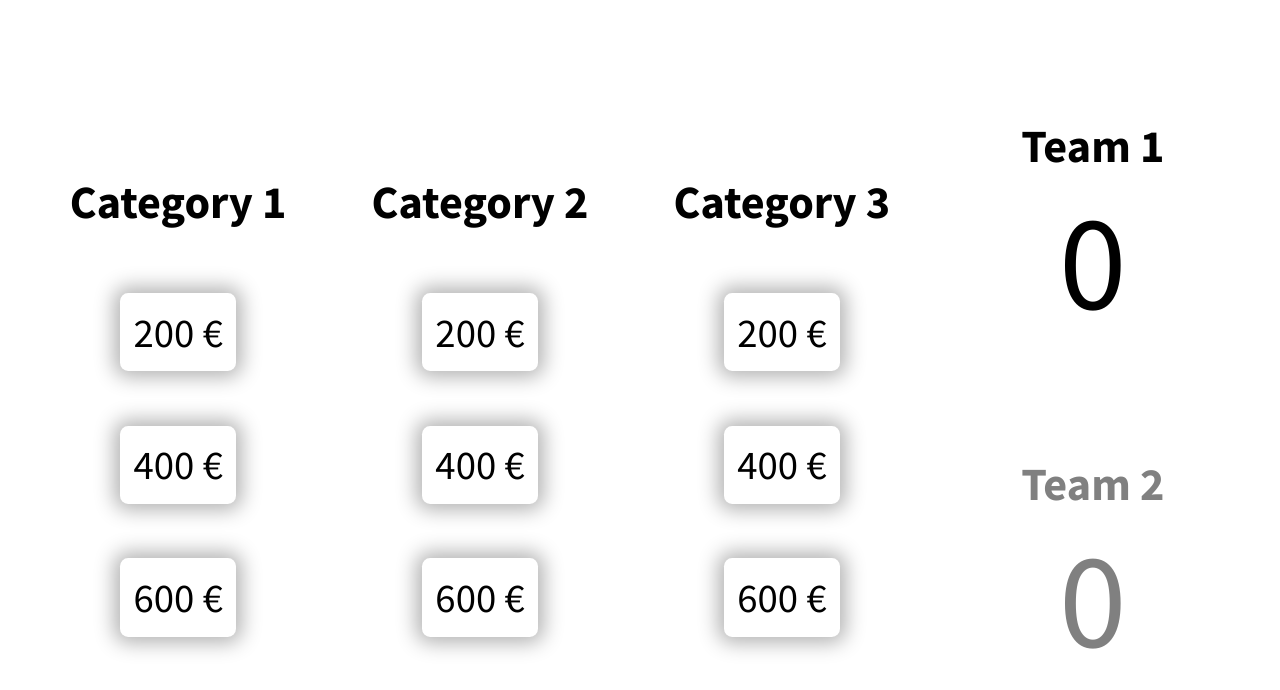
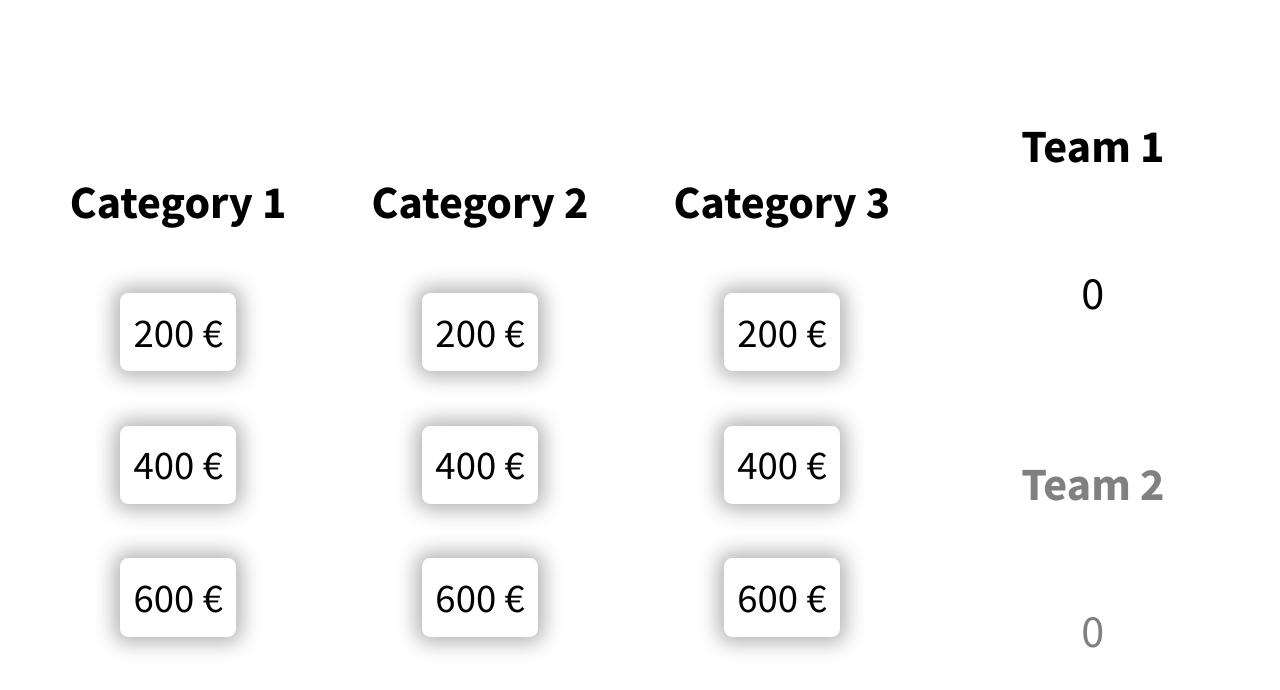
Before and after one commit to jschoedl/another-jeopardy-clone, a React (Create React App) app: page / in a window 1280 px wide. Shown: the top 690 px of the page. Built offline with nearby package versions, Linux system fonts and the light colour scheme.

Commit message:
count animation

```diff
--- a/package.json
+++ b/package.json
@@ -7,6 +7,7 @@
     "@testing-library/react": "^13.3.0",
     "@testing-library/user-event": "^13.5.0",
     "react": "^18.2.0",
+    "react-countup": "^6.3.0",
     "react-dom": "^18.2.0",
     "react-scripts": "5.0.1",
     "web-vitals": "^2.1.4"
--- a/src/Score.jsx
+++ b/src/Score.jsx
@@ -1,10 +1,15 @@
-import React from 'react';
+import React, {useState} from 'react';
+import CountUp from "react-countup";
 
 function Score({teamName, score, active}) {
+    const [lastScore, setLastScore] = useState(0)
+
     return (
         <>
             <h3 className={active ? "" : " inactive"}>{teamName}</h3>
-            <p className={"score" + (active ? "" : " inactive")}>{score}</p>
+            <p className={"score" + (active ? "" : " inactive")}>
+                <CountUp start={lastScore} end={score} duration={1} onEnd={() => setLastScore(score)}/>
+            </p>
         </>
     );
 }
```
Also changed, not shown: 1 other file (tests, documents, lock files or other folders).
